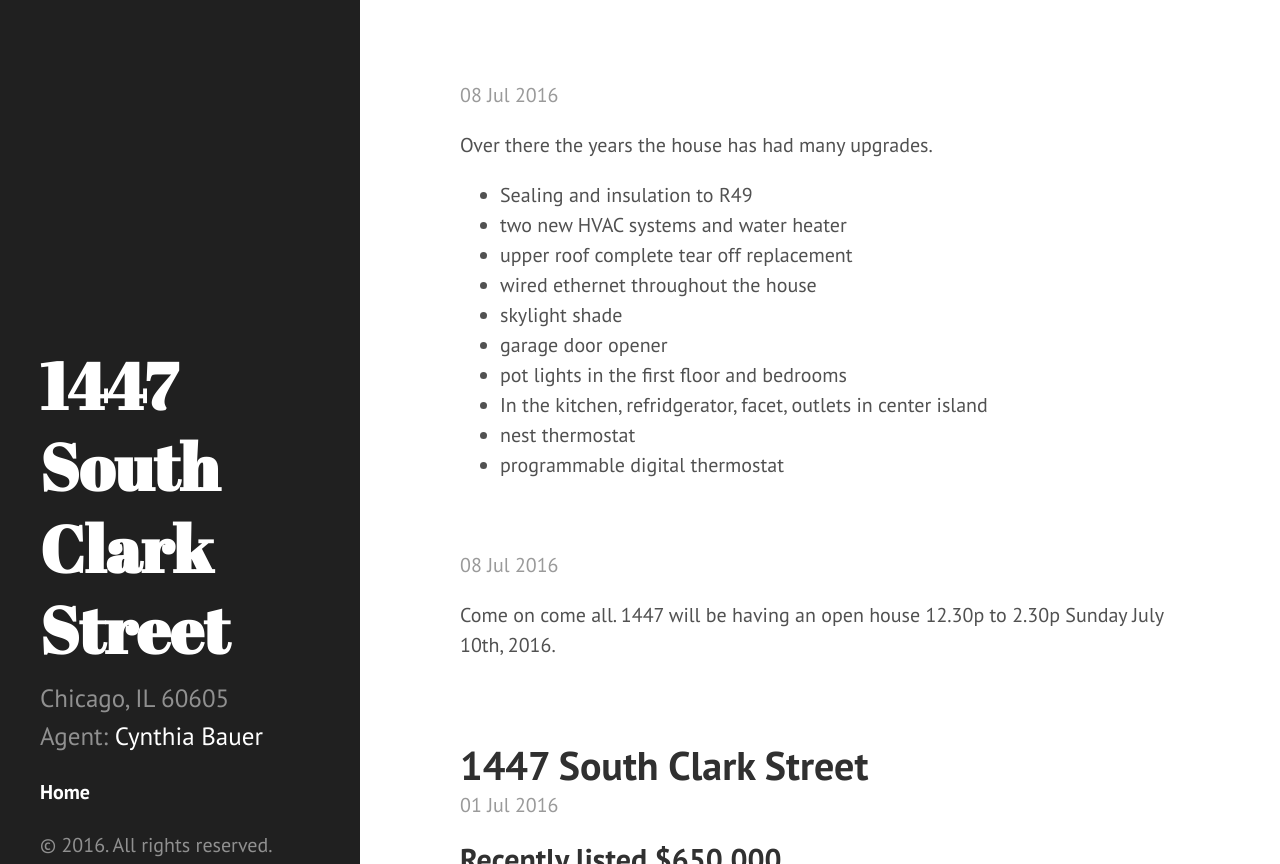
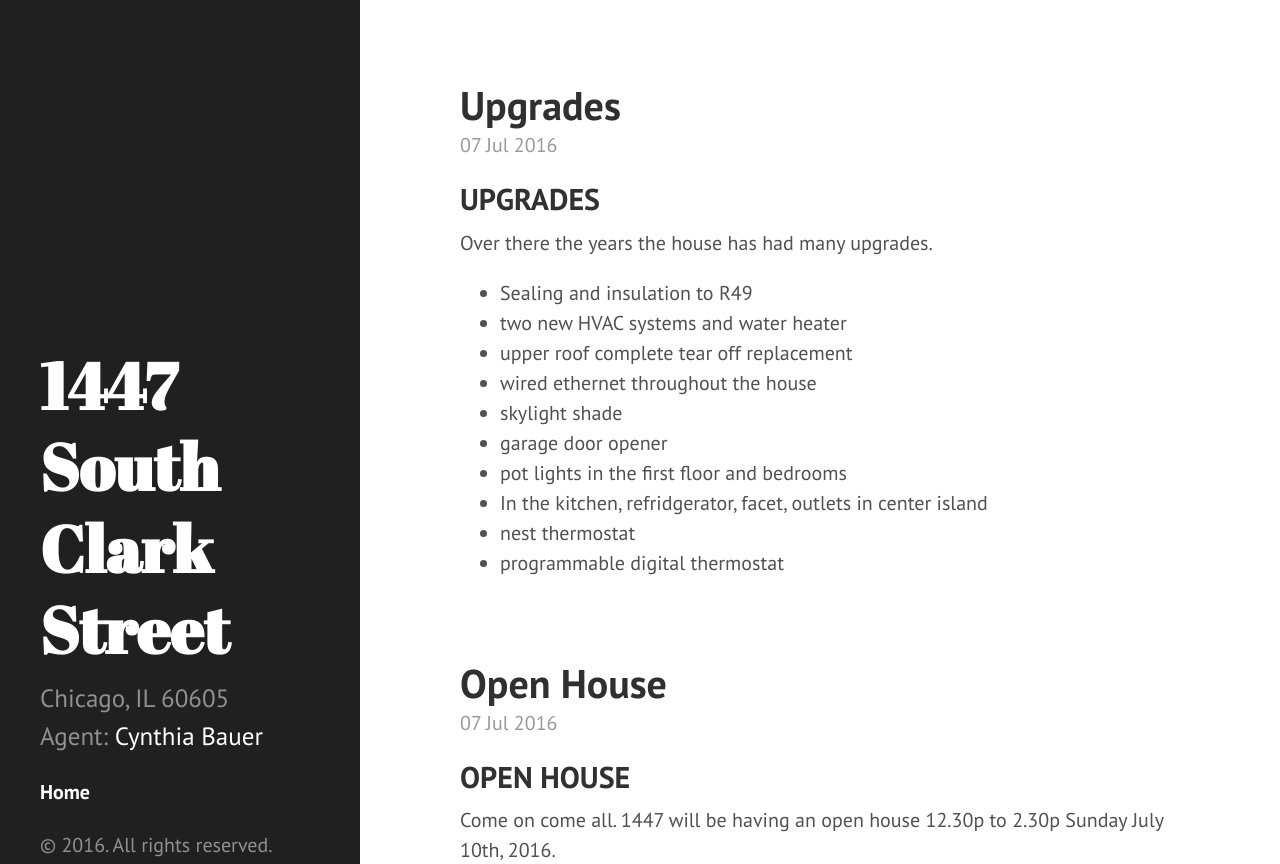
Before and after one commit to rmchale/1447clark, a Jekyll site: the page built from index.html, in a window 1280 px wide and 900 px high, cut to the strip 0-864 px from the top of the window. Built offline with Jekyll 4.4.1, drawn with Linux system fonts in a browser that asks for light colours; the list of posts is cut into pages by our own code.

Commit message:
headings and unpinned upgrades

```diff
--- a/_posts/2016-07-07-open-house.md
+++ b/_posts/2016-07-07-open-house.md
@@ -1,7 +1,9 @@
 ---
 layout: post
 title: Open House
-status:pinned
+status: pinned
 ---
 
+## OPEN HOUSE
+
 Come on come all.  1447 will be having an open house 12.30p to 2.30p Sunday July 10th, 2016.
--- a/_posts/2016-07-07-upgrades.md
+++ b/_posts/2016-07-07-upgrades.md
@@ -1,8 +1,9 @@
 ---
 layout: post
 title: Upgrades
-status:pinned
 ---
+
+## UPGRADES
 
 Over there the years the house has had many upgrades.
 
```
